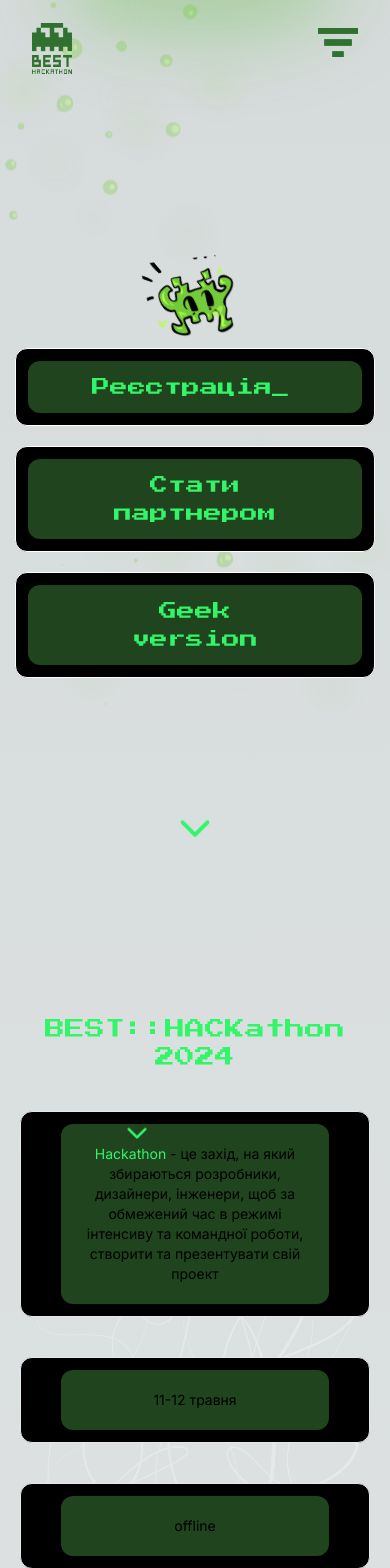
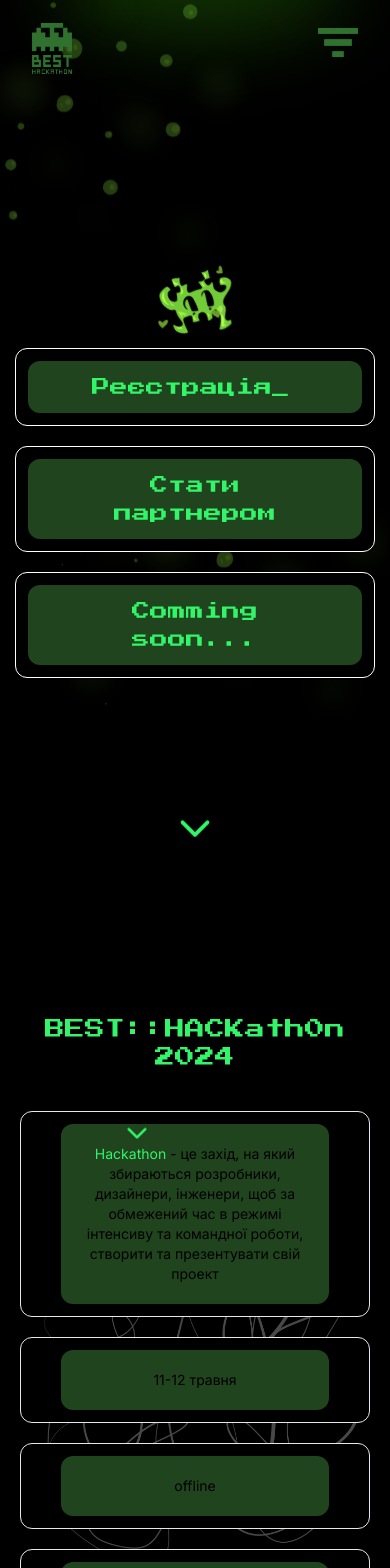
Before and after one commit to YuliaSinichak/hack8_web, a Next.js app: page / in a window 390 px wide. Shown: the top 1568 px of the page. Built offline with nearby package versions, Linux system fonts and the light colour scheme.

Commit message:
small fixes

```diff
--- a/src/app/page.tsx
+++ b/src/app/page.tsx
@@ -11,7 +11,7 @@
 
 export default function Home() {
   return (
-    <main className="flex min-h-screen flex-col items-center justify-between overflow-x-hidden">
+    <main className="flex min-h-screen flex-col items-center justify-between overflow-x-hidden bg-black">
       <Header />
       <Hero />
       <AboutHack />
--- a/src/components/AboutBest.tsx
+++ b/src/components/AboutBest.tsx
@@ -12,7 +12,7 @@
                 <div className=" bg-hack-dark-green rounded-xl xl:rounded-l-0 flex flex-col gap-5 p-8 px-5 lg:px-10 text-sm lg:text-lg">
                     <p>
                         <span className="text-hack-green">BEST (Board of European Students of Technology) або Рада студентів технічних університетів</span> –
-                        неприбуткова, неполітична та нерелігійна організація, яка представлена у 86 осередках
+                        неприбуткова організація, яка представлена у 86 осередках
                         30 країн світу. З 1989 року BEST забезпечує обмін знаннями та співробітництво між студентами,
                         компаніями та університетами на теренах Європи.
                     </p>
--- a/src/components/AboutHack.tsx
+++ b/src/components/AboutHack.tsx
@@ -4,9 +4,9 @@
 export default function AboutHack(){
     return(
         <section className= "min-h-screen max-w-9xl w-full flex flex-col items-center xl:items-start my-10 lg:my-20 px-5 lg:px-20 relative" id='about'>
-            <h1 className={`${press_start.className} text-hack-green text-center text-xl lg:text-4xl py-10`}>BEST::HACKathon 2024</h1>
+            <h1 className={`${press_start.className} text-hack-green text-center text-xl lg:text-4xl py-10`}>BEST::HACKath0n 2024</h1>
             <div className="flex flex-row">
-                <div className="grid grid-flow-row gap-10 max-w-lg items-center relative">
+                <div className="grid grid-flow-row gap-5 lg:gap-10 max-w-lg items-center relative">
                     <Image
                         src="/Line.png"
                         width={500}
--- a/src/components/Contacts.tsx
+++ b/src/components/Contacts.tsx
@@ -22,7 +22,7 @@
                     <span className = {`${press_start.className} text-hack-green text-xs lg:text-md xl:text-lg`} > best.hackathon.partnership@gmail.com</span>
                 </p>
                 <p className="text-white">Тел:
-                    <span className = {`${press_start.className} text-hack-green`} > +380 50 889 58 99</span>
+                    <span className = {`${press_start.className} text-hack-green`} > +380 97 807 73 97</span>
                 </p>
                 <p className="text-white">Адреса:
                     <span className = {`${press_start.className} text-hack-green`} > Національний університет "Львівська політехніка"</span>
--- a/src/components/Hero.tsx
+++ b/src/components/Hero.tsx
@@ -33,7 +33,7 @@
     const handleScrollClick = useSmoothScrollTo();
     const [mobileMenuOpen, setMobileMenuOpen] = useState(false);
     const redirectToSite = () => {
-      window.location.href = 'https://www.youtube.com/watch?v=dQw4w9WgXcQ';
+      window.location.href = 'https://t.me/Hackath0n8_bot';
     };
 
     return(
@@ -88,9 +88,9 @@
                 </div>
                 <div className={`relative border border-white bg-black rounded-xl p-3 md:px-5 justify-center flex`}>
                     <button
-                        className={`${press_start.className} bg-hack-dark-green rounded-xl text-hack-green text-lg px-16 md:px-20 py-3 w-full flex flex-row gap-2 items-center justify-center`}
+                        className={`${press_start.className} bg-hack-dark-green rounded-xl text-hack-green text-lg px-16 md:px-20 py-3 w-full flex flex-row gap-2 items-center justify-center hover:scale-105 duration-500`}
                      >
-                        Geek version
+                        Comming soon...
                     </button>
                 </div>
             </div>
--- a/src/components/Theme.tsx
+++ b/src/components/Theme.tsx
@@ -9,7 +9,7 @@
             <div className="hidden lg:flex absolute z-0">
                 <CodeRun />
             </div>
-            <div className="flex flex-col lg:flex-row gap-10 mx-0 mb-10 lg:mx-20 lg:absolute -left-40 xl:-left-48 top-12 z-10 w-full items-center lg:items-start justify-center lg:justify-end">
+            <div className="flex flex-col lg:flex-row gap-10 mx-5 mb-10 lg:mx-20 lg:absolute -left-40 xl:-left-48 top-12 z-10 w-full items-center lg:items-start justify-center lg:justify-end">
                 <div className={`${press_start.className} text-center lg:text-left text-xl lg:text-3xl text-hack-green max-w-md gap-3`}>
                         <p>
                         Тема:
```
